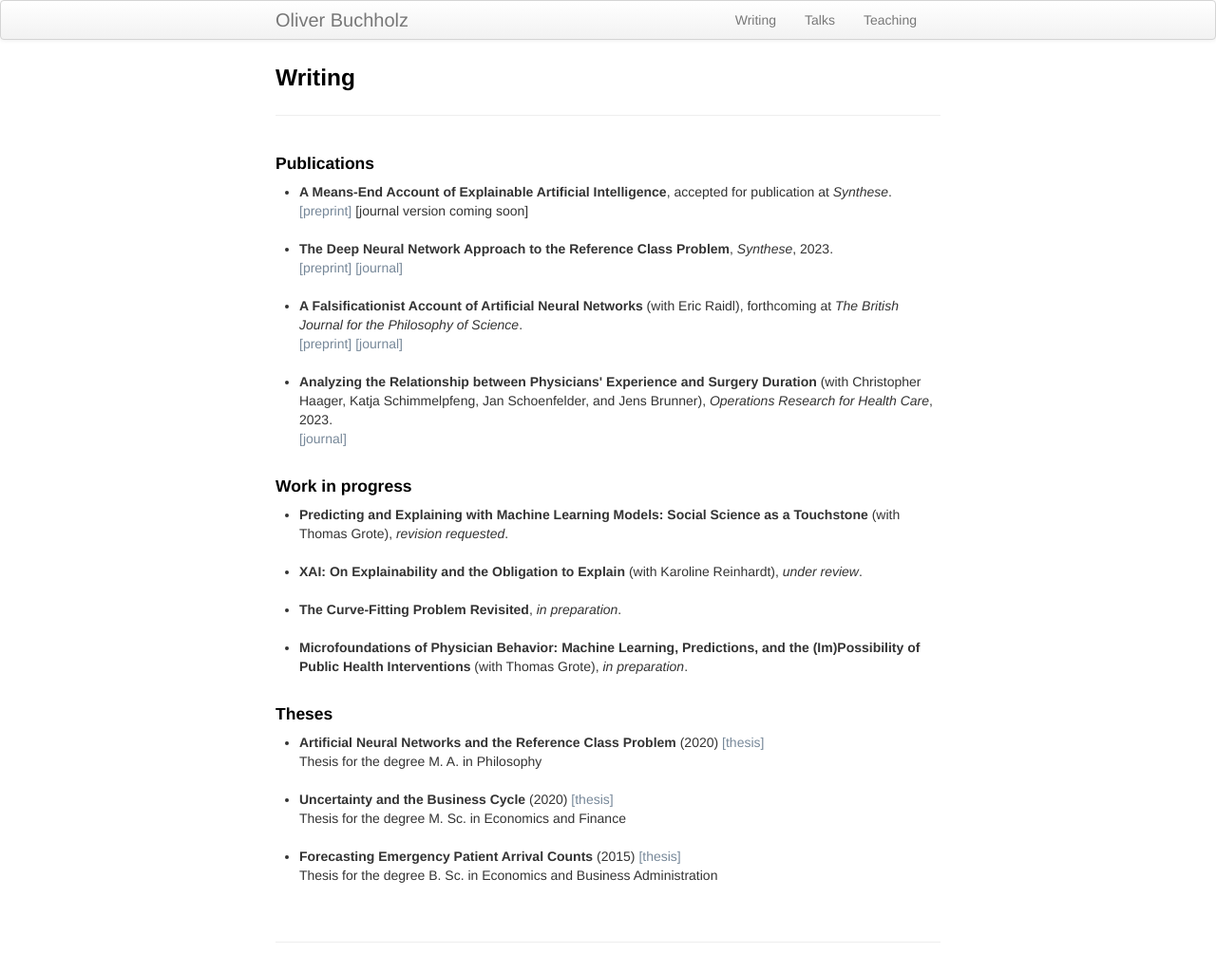
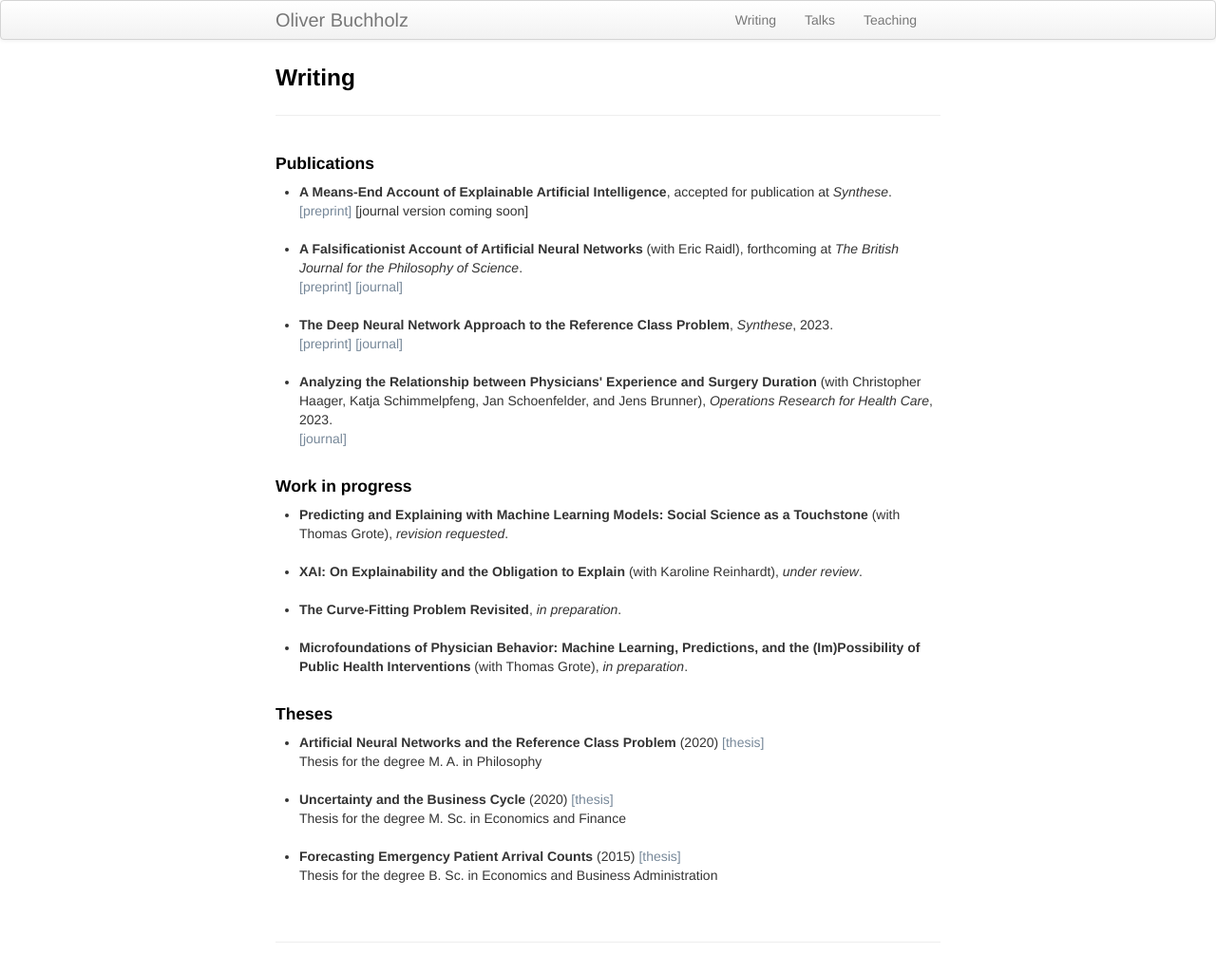
Before and after one commit to oliverbuchholz/oliverbuchholz.github.io, a Jekyll site: the page built from pages/writing.md, in a window 1280 px wide. Shown: the whole page at 95% size. Built offline with Jekyll 4.4.1, drawn with Linux system fonts in a browser that asks for light colours.

Commit message:
Fixed typo

```diff
--- a/pages/writing.md
+++ b/pages/writing.md
@@ -10,11 +10,11 @@ description: Oliver Buchholz | Writing
 <li><b>A Means-End Account of Explainable Artificial Intelligence</b>, accepted for publication at <i>Synthese</i>.<br><a href= "https://arxiv.org/abs/2208.04638" target= "_blank">[preprint]</a> [journal version coming soon]<br><br>
 </li>
 
+<li><b>A Falsificationist Account of Artificial Neural Networks</b> (with Eric Raidl), forthcoming at <i>The British Journal for the Philosophy of Science</i>.<br><a href= "https://arxiv.org/abs/2205.01421" target= "_blank">[preprint]</a> <a href= "https://doi.org/10.1086/721797" target= "_blank">[journal]</a><br><br>
+</li>
+
 <li><b>The Deep Neural Network Approach to the Reference Class Problem</b>, <i>Synthese</i>, 2023.<br>
  <a href= "http://philsci-archive.pitt.edu/21777/" target= "_blank">[preprint]</a> <a href= "https://doi.org/10.1007/s11229-023-04110-9" target= "_blank">[journal]</a><br><br>
-</li>
-
-<li><b>A Falsificationist Account of Artificial Neural Networks</b> (with Eric Raidl), forthcoming at <i>The British Journal for the Philosophy of Science</i>.<br><a href= "https://arxiv.org/abs/2205.01421" target= "_blank">[preprint]</a> <a href= "https://doi.org/10.1086/721797" target= "_blank">[journal]</a><br><br>
 </li>
 
 <li><b>Analyzing the Relationship between Physicians' Experience and Surgery Duration</b> (with Christopher Haager, Katja Schimmelpfeng, Jan Schoenfelder, and Jens Brunner), <i>Operations Research for Health Care</i>, 2023.<br><a href= "https://doi.org/10.1016/j.orhc.2022.100377" target= "_blank">[journal]</a><br><br>
```
